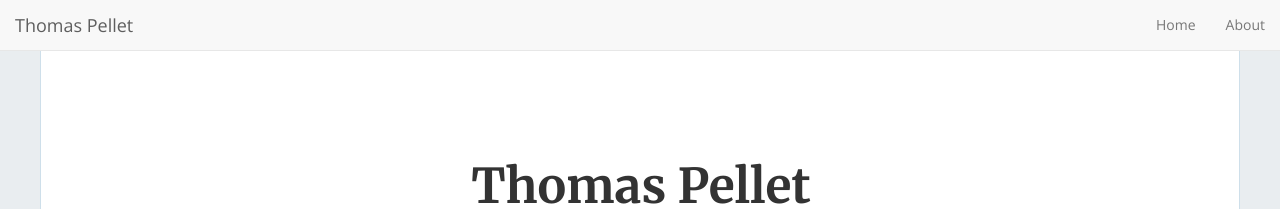
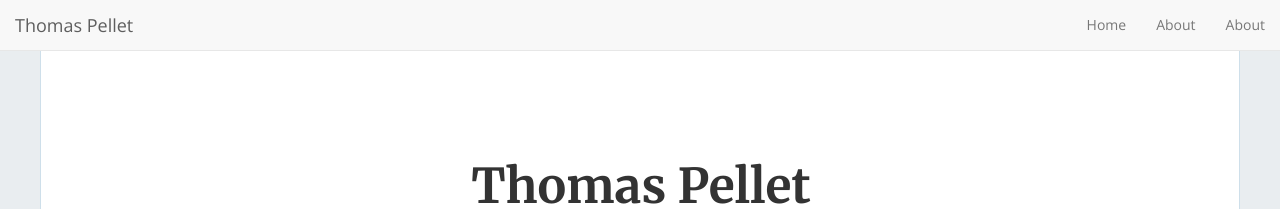
Before and after one commit to tpellet/tpellet.github.io, a Jekyll site: the page built from index.html, in a window 1280 px wide. Shown: the top 209 px of the page. Built offline with Jekyll 4.4.1, drawn with Linux system fonts in a browser that asks for light colours; nearby versions of some CDN libraries; the list of posts is cut into pages by our own code.

Commit message:
feat: Update _config.yml

```diff
--- a/_config.yml
+++ b/_config.yml
@@ -102,3 +102,4 @@ enable_nav: true
 nav_item:
   - { url: '/', text: 'Home' }
   - { url: '/about', text: 'About' }
+  - { url: '/publications', text: 'About' }
```
